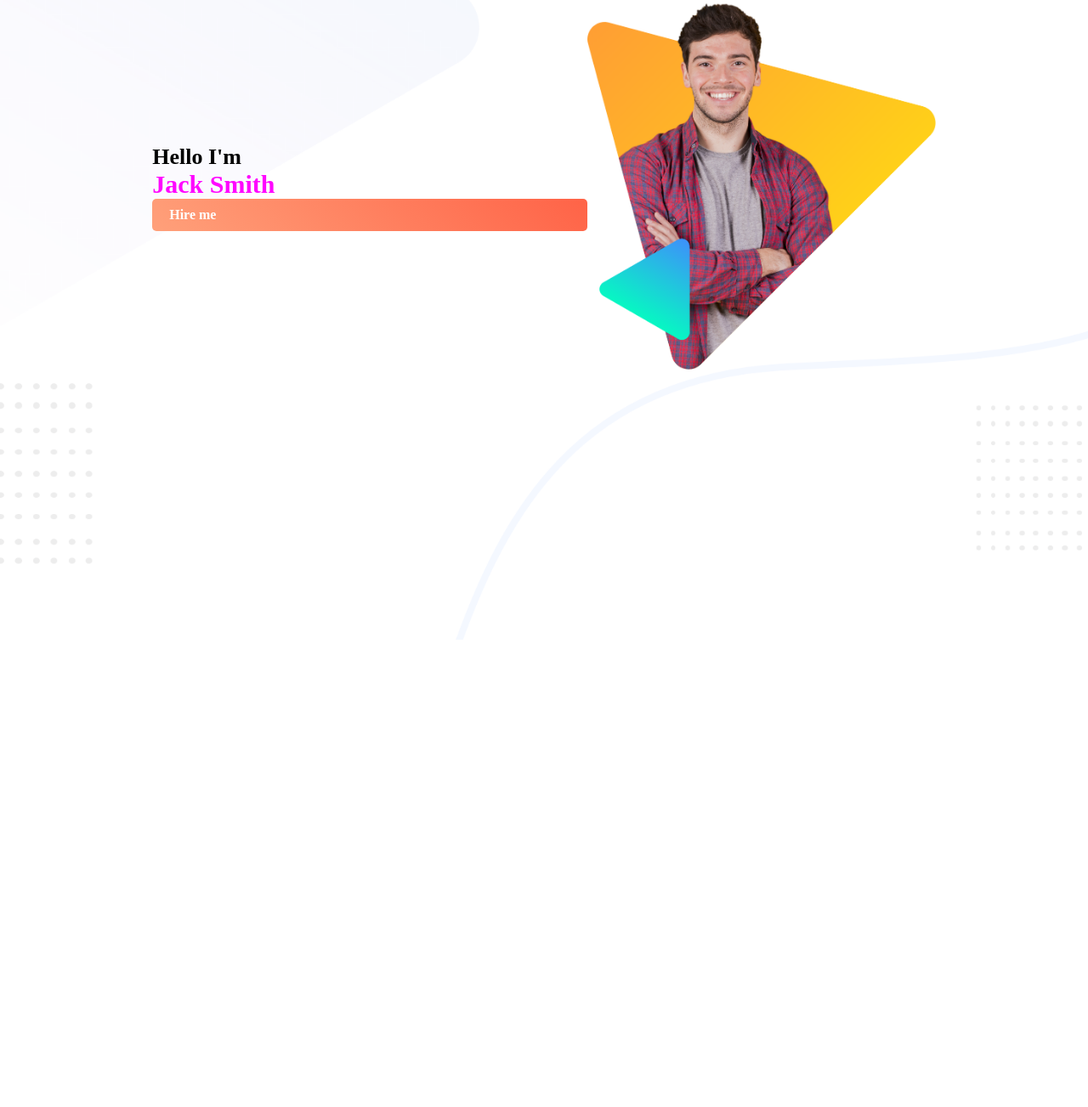
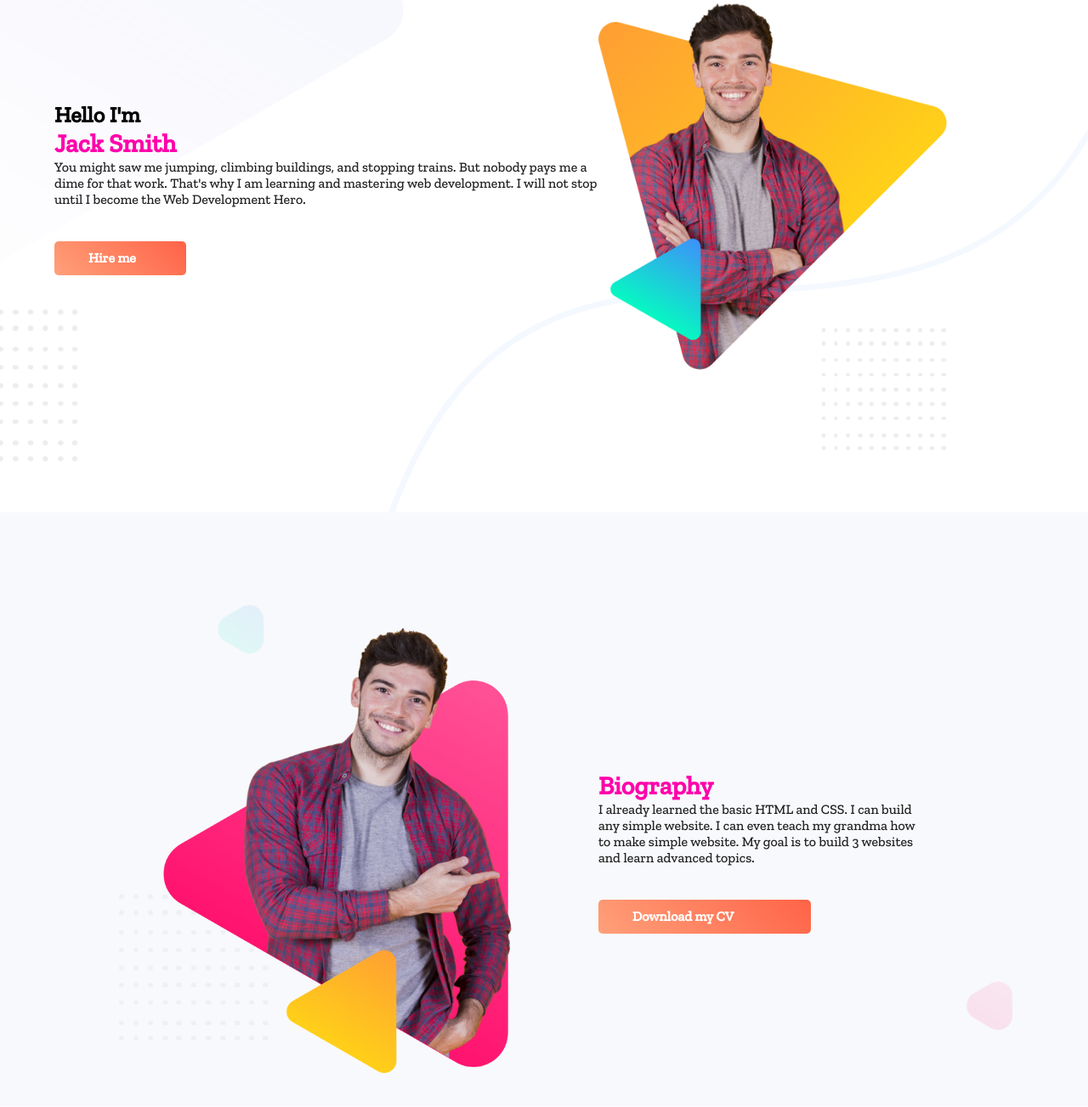
Before and after one commit to ASADxRONY/TEST, a plain HTML site: page index.html in a window 1280 px wide. Shown: the part 97-1400 px from the top of the page at 85% size. Before the commit the page ends 850 px from the top, so only its background shows below. Drawn offline with nearby package versions, Linux system fonts and the light colour scheme.

Commit message:
2nd page done

```diff
--- a/index.html
+++ b/index.html
@@ -6,6 +6,9 @@
     <meta name="viewport" content="width=device-width, initial-scale=1.0">
     <title>Jack Smith</title>
     <link rel="stylesheet" href="style.css">
+    <link rel="preconnect" href="https://fonts.googleapis.com">
+<link rel="preconnect" href="https://fonts.gstatic.com" crossorigin>
+<link href="https://fonts.googleapis.com/css2?family=Zilla+Slab:wght@500&display=swap" rel="stylesheet">
 </head>
 <body>
     <header>
@@ -13,16 +16,25 @@
         <div class="text">
             <h2>Hello I'm</h2>
             <h1>Jack Smith</h1>
+            <p>You might saw me jumping, climbing buildings, and stopping trains. But nobody pays me a dime for that work. That's why I am learning and mastering web development. I will not stop until I become the Web Development Hero.</p>
             <a class="anchor-button" target="_blank" href="https://www.facebook.com/">Hire me</a>
         </div>
-
-
-
         <div class="img"><img src="image/peter.png" alt=""></div>
         </div>
         </header>
 
+    <section class="dream">
+
+        <div class="img-one">
+            <img src="image/peter_dream.png" alt="">
+        </div>
+
+        <div class="text-one">
+            <h1>Biography</h1>
+            <p>I already learned the basic HTML and CSS. I can build any simple website. I can even teach my grandma how to make simple website. My goal is to build 3 websites and learn advanced topics.</p>
+            <a class="button" target="_blank" href="https://github.com/ASADxRONY">Download my CV</a>
+        </div>
+    </section>
 
 
 </body>
-</html>
--- a/style.css
+++ b/style.css
@@ -3,18 +3,21 @@
     padding:0;
     margin:0;
     box-sizing: border-box;
+    font-family: 'Zilla Slab', serif;
 }
 header{
     background-image: url(image/header-bg.png);
     background-size: cover;
     background-repeat: no-repeat;
     padding-top:100px;
-    min-height: 850px;
+    min-height: 700px;
+
+
 
 
 }
 .container{
-    max-width: 80%;
+    max-width: 100%;
     display:flex;
     align-items: center;
     justify-content: center;
@@ -24,28 +27,73 @@ header .img{
     width: 40%;
 }
 header .img img{
-    width: 100%;
+    width: 80%;
 }
 header .text{
     width:50%;
 
 }
-.text h1{
+h1{
     font-size:30px;
-    color: #ff06ff
+    color: #ff00aa
 }
 .text h2{
     font-size: 26px;
 
 }
+p{
+    color: rgb(32, 32, 32);
+    margin-bottom: 40px;
+}
 .anchor-button{
     text-decoration: none;
     background:linear-gradient(45deg, lightsalmon ,tomato );
-    padding:10px 20px;
+    padding:10px 40px;
     border-radius: 5px;
     color:white;
     font-weight:bold;
     display: block;
-
+    width: 155px;
+    height: 40px;
 
 }
+
+section{
+    background-image:url(./Image/biography-bg.png) ;
+    background-size: cover;
+    background-repeat: no-repeat;
+    padding-top:100px;
+    min-height: 700px;
+
+}
+.dream{
+    max-width: 100%;
+    display:flex;
+    align-items: center;
+    justify-content: center;
+    margin: 0 auto;
+
+}
+.button{
+    text-decoration: none;
+    background:linear-gradient(45deg, lightsalmon ,tomato );
+    padding:10px 40px;
+    border-radius: 5px;
+    color:white;
+    font-weight:bold;
+    display: block;
+    width: 250px;
+    height: 40px;
+}
+section .img-one{
+    width: 40%;
+    border: 20px;
+
+}
+section .img-one img{
+    width: 80%;
+}
+section .text-one{
+    width:30%;
+
+}
```
